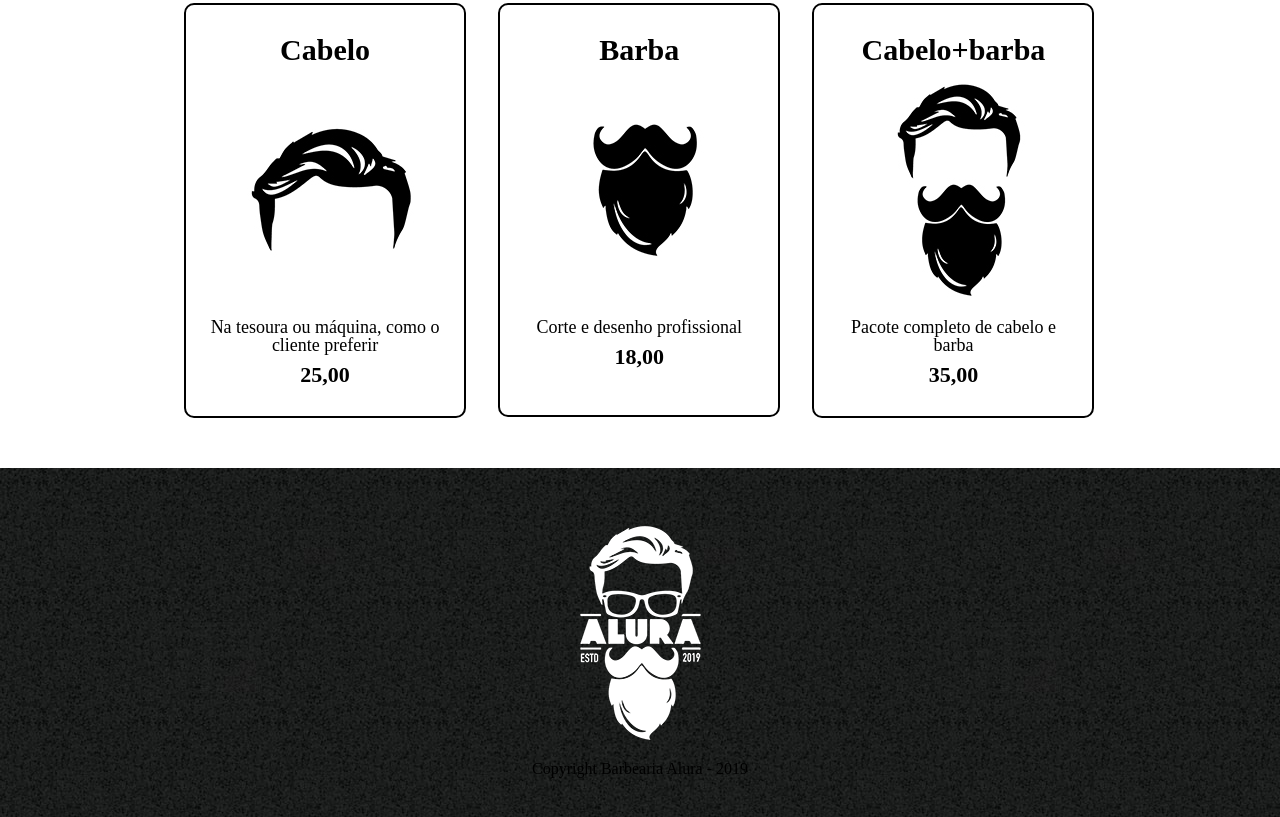
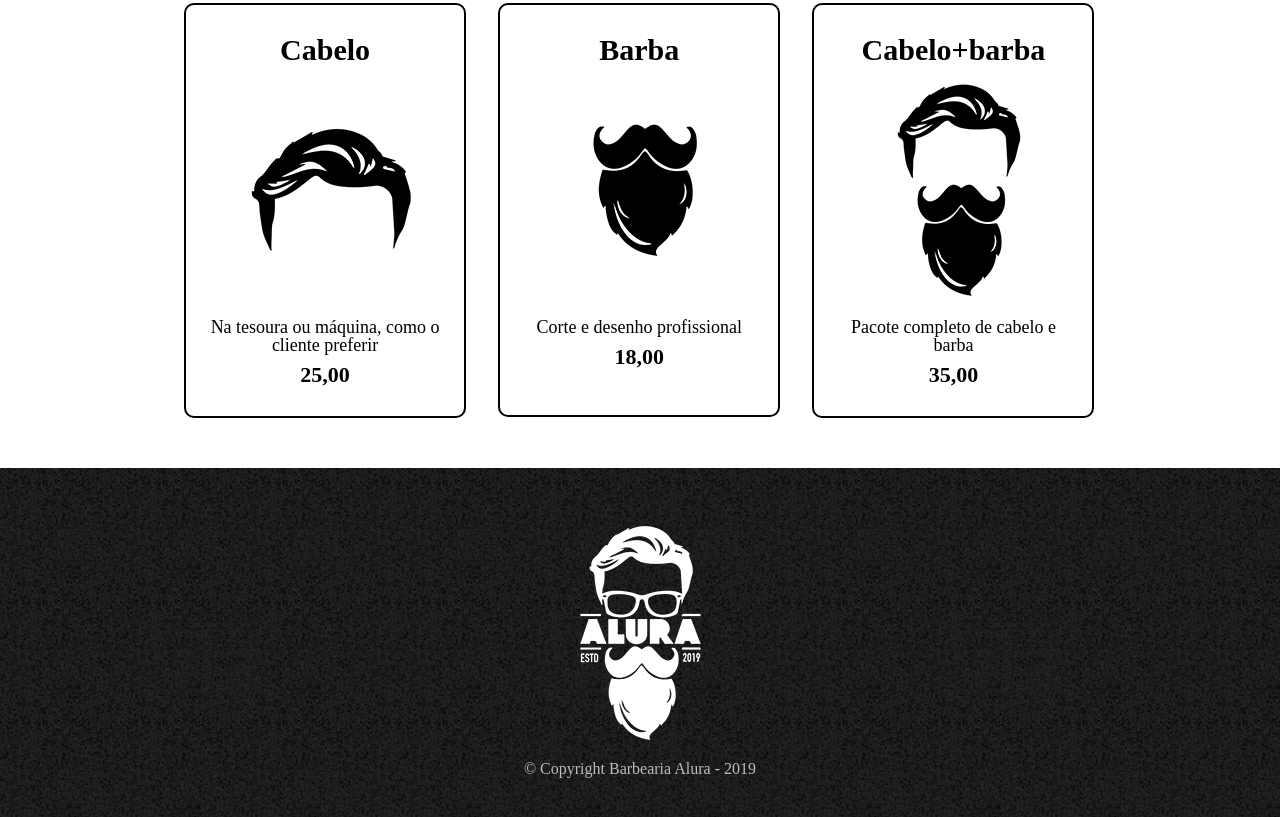
Before and after one commit to leandrohendrixbjj/HtmlCss_2, a plain HTML site: page produtos.html in a window 1280 px wide. Shown: the part 340-1157 px from the top of the page. Drawn offline with Linux system fonts and the light colour scheme.

Commit message:
Caracteres especiais

```diff
--- a/css/produto.css
+++ b/css/produto.css
@@ -83,3 +83,7 @@ footer {
     background: url(../img/bg.jpg);
     padding: 40px 0;
 }
+
+.copy-right {
+    color: #BBBBBB;
+}
--- a/produtos.html
+++ b/produtos.html
@@ -51,7 +51,7 @@
 
 <footer>
     <img src="img/logo-branco.png" alt="logo">
-    <p>Copyright Barbearia Alura - 2019</p>
+    <p class="copy-right">&copy; Copyright Barbearia Alura - 2019</p>
 </footer>
 
 <body>
```
